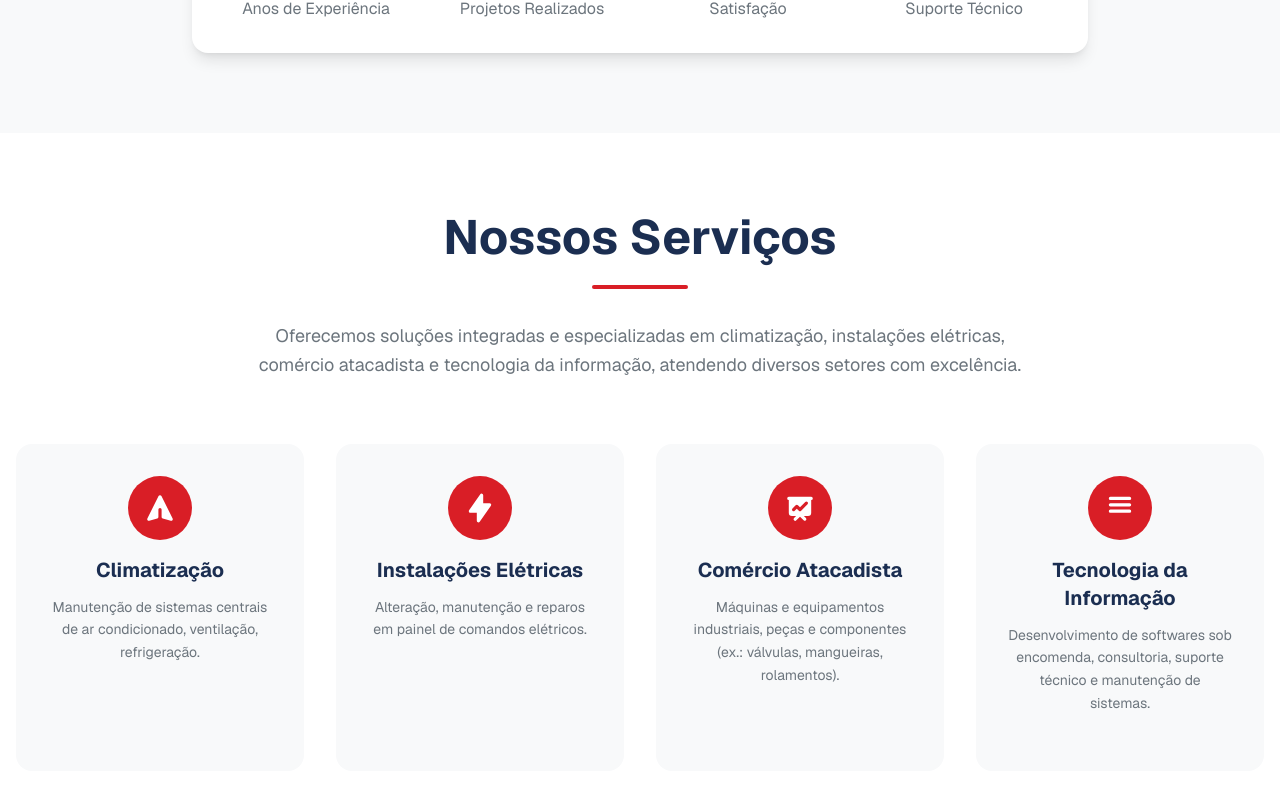
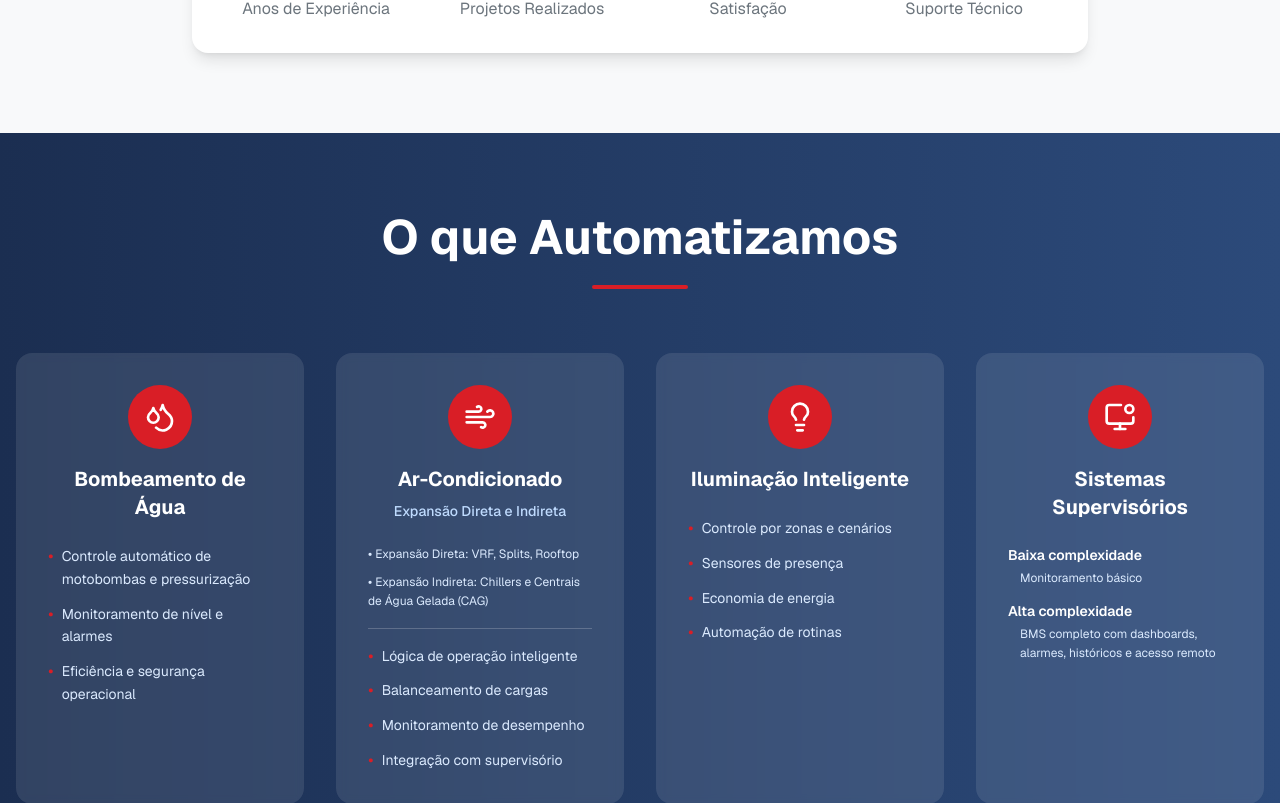
Before and after one commit to ramou1/thermo-site, a Next.js app: page / in a window 1280 px wide. Shown: the part 1417-2220 px from the top of the page. Built offline with nearby package versions, Linux system fonts and the light colour scheme.

Commit message:
feat: automatization section

```diff
--- a/src/app/page.tsx
+++ b/src/app/page.tsx
@@ -1,6 +1,7 @@
 import Header from '@/components/Header';
 import Hero from '@/components/Hero';
 import About from '@/components/About';
+import Automatization from '@/components/Automatization';
 import Services from '@/components/Services';
 import Differential from '@/components/Differential';
 import AdditionalInfo from '@/components/AdditionalInfo';
@@ -13,6 +14,7 @@ export default function Home() {
       <Header />
       <Hero />
       <About />
+      <Automatization />
       <Services />
       <Differential />
       <AdditionalInfo />
--- /dev/null
+++ b/src/components/Automatization.tsx
@@ -0,0 +1,132 @@
+'use client';
+
+import { Droplets, Wind, Lightbulb, MonitorDot } from "lucide-react";
+
+export default function Automatization() {
+  const services = [
+    {
+      title: "Bombeamento de Água",
+      icon: Droplets,
+      items: [
+        "Controle automático de motobombas e pressurização",
+        "Monitoramento de nível e alarmes",
+        "Eficiência e segurança operacional"
+      ]
+    },
+    {
+      title: "Ar-Condicionado",
+      subtitle: "Expansão Direta e Indireta",
+      icon: Wind,
+      systems: {
+        direta: "Expansão Direta: VRF, Splits, Rooftop",
+        indireta: "Expansão Indireta: Chillers e Centrais de Água Gelada (CAG)"
+      },
+      items: [
+        "Lógica de operação inteligente",
+        "Balanceamento de cargas",
+        "Monitoramento de desempenho",
+        "Integração com supervisório"
+      ]
+    },
+    {
+      title: "Iluminação Inteligente",
+      icon: Lightbulb,
+      items: [
+        "Controle por zonas e cenários",
+        "Sensores de presença",
+        "Economia de energia",
+        "Automação de rotinas"
+      ]
+    },
+    {
+      title: "Sistemas Supervisórios",
+      icon: MonitorDot,
+      complexities: [
+        {
+          level: "Baixa complexidade",
+          description: "Monitoramento básico"
+        },
+        {
+          level: "Alta complexidade",
+          description: "BMS completo com dashboards, alarmes, históricos e acesso remoto"
+        }
+      ]
+    }
+  ];
+
+  return (
+    <section id="services" className="py-20 bg-gradient-to-r from-primary-blue to-secondary-blue text-white">
+      <div className="container mx-auto px-4">
+        <div className="text-center mb-16">
+          <h2 className="text-4xl md:text-5xl font-bold mb-6">
+            O que Automatizamos
+          </h2>
+          <div className="w-24 h-1 bg-primary-red mx-auto rounded-full mb-8"></div>
+        </div>
+
+        <div className="grid grid-cols-1 md:grid-cols-2 lg:grid-cols-4 gap-8">
+          {services.map((service, index) => {
+            const IconComponent = service.icon;
+
+            return (
+              <div
+                key={index}
+                className="bg-white bg-opacity-10 backdrop-blur-sm rounded-2xl p-8 hover-shadow transition-all duration-300 hover-scale group"
+              >
+                <div className="text-center mb-6">
+                  <div className="w-16 h-16 bg-primary-red rounded-full flex items-center justify-center mx-auto mb-4 group-hover:bg-primary-blue transition-colors duration-300">
+                    <IconComponent className="w-8 h-8 text-white" />
+                  </div>
+                  <h3 className="text-xl font-bold mb-2">
+                    {service.title}
+                  </h3>
+                  {service.subtitle && (
+                    <p className="text-sm text-blue-200 mb-4 font-medium">
+                      {service.subtitle}
+                    </p>
+                  )}
+                </div>
+
+                <div className="space-y-3 text-left">
+                  {/* Sistemas de Ar-Condicionado */}
+                  {service.systems && (
+                    <div className="space-y-2 mb-4 pb-4 border-b border-white border-opacity-20">
+                      <p className="text-xs text-blue-100 leading-relaxed">
+                        <span className="font-semibold">•</span> {service.systems.direta}
+                      </p>
+                      <p className="text-xs text-blue-100 leading-relaxed">
+                        <span className="font-semibold">•</span> {service.systems.indireta}
+                      </p>
+                    </div>
+                  )}
+
+                  {/* Lista de itens padrão */}
+                  {service.items && service.items.map((item, idx) => (
+                    <div key={idx} className="flex items-start gap-2">
+                      <span className="text-primary-red text-lg leading-none mt-0.5">•</span>
+                      <p className="text-sm text-blue-100 leading-relaxed flex-1">
+                        {item}
+                      </p>
+                    </div>
+                  ))}
+
+                  {/* Complexidades dos Sistemas Supervisórios */}
+                  {service.complexities && service.complexities.map((complexity, idx) => (
+                    <div key={idx} className="mb-3">
+                      <p className="text-sm font-semibold text-white mb-1">
+                        {complexity.level}
+                      </p>
+                      <p className="text-xs text-blue-100 leading-relaxed pl-3">
+                        {complexity.description}
+                      </p>
+                    </div>
+                  ))}
+                </div>
+              </div>
+            );
+          })}
+        </div>
+      </div>
+    </section>
+  );
+}
```
